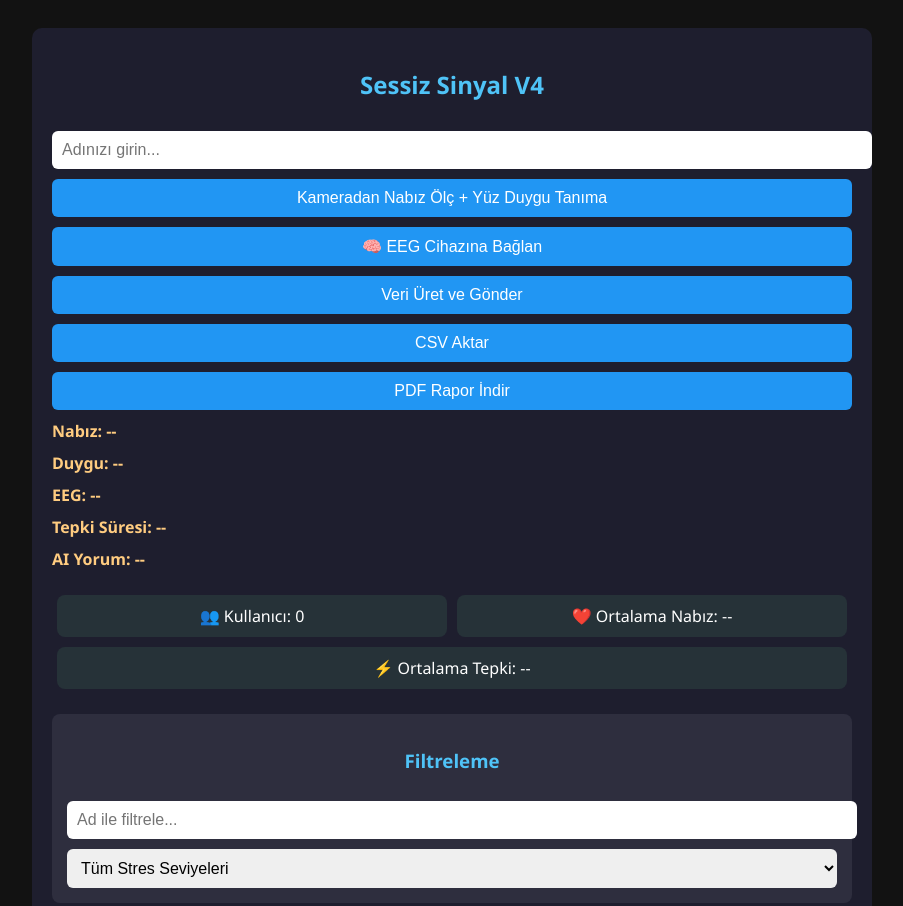
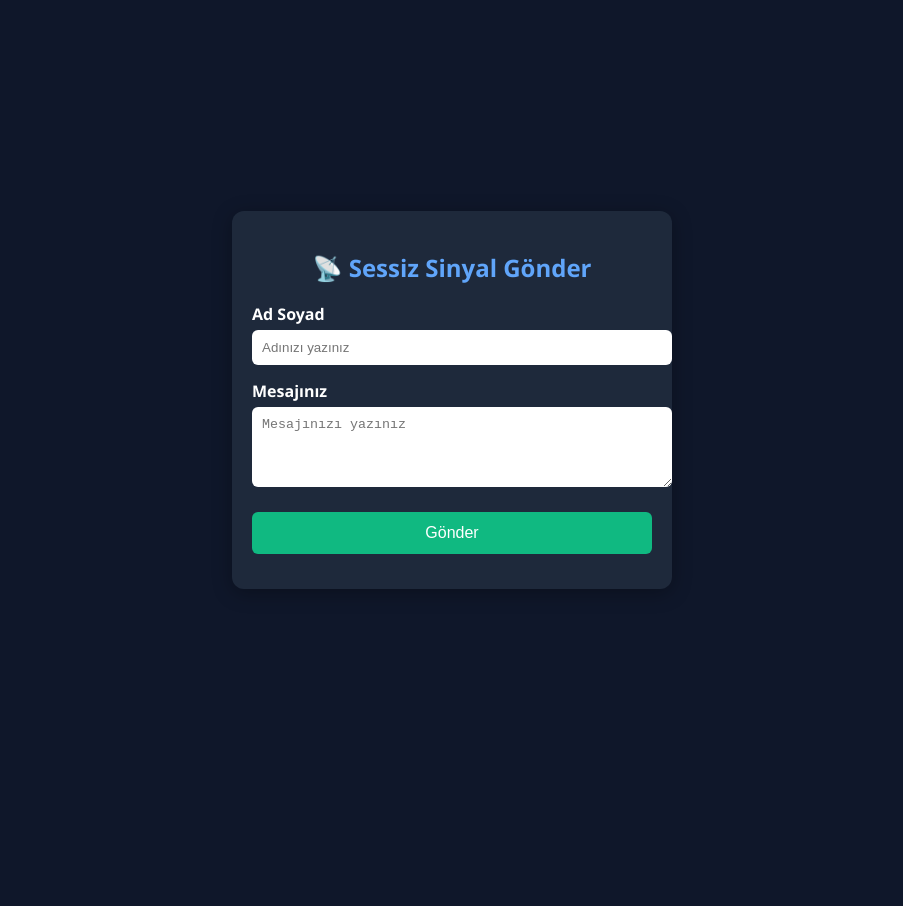
Before and after one commit to SeyhanC/sessiz-sinyal, a website: page index.html in a window 1280 px wide. Shown: the top 906 px of the page, without its empty margins (188-1091 px from the left). After the commit the page ends 800 px from the top, so only its background shows below. Drawn offline with nearby package versions, Linux system fonts and the light colour scheme.

Commit message:
Add files via upload

```diff
--- a/index.html
+++ b/index.html
@@ -2,147 +2,101 @@
 <html lang="tr">
 <head>
   <meta charset="UTF-8" />
-  <meta name="viewport" content="width=device-width, initial-scale=1.0">
-  <title>Sessiz Sinyal V4 - EEG + Duygu Tanıma</title>
-  <script src="https://cdnjs.cloudflare.com/ajax/libs/jspdf/2.5.1/jspdf.umd.min.js"></script>
-  <script src="https://cdn.jsdelivr.net/npm/chart.js"></script>
-  <script src="https://cdn.jsdelivr.net/npm/@tensorflow/tfjs"></script>
-  <script src="https://cdn.jsdelivr.net/npm/face-api.js"></script>
+  <meta name="viewport" content="width=device-width, initial-scale=1.0"/>
+  <title>📡 Sessiz Sinyal Gönder</title>
   <style>
-    body { background: #121212; color: white; font-family: 'Segoe UI', sans-serif; padding: 20px; }
-    .container { max-width: 800px; margin: auto; background: #1e1e2e; padding: 20px; border-radius: 10px; }
-    input, button, select { width: 100%; padding: 10px; margin-top: 10px; font-size: 1em; border: none; border-radius: 6px; }
-    button { background: #2196f3; color: white; cursor: pointer; }
-    h2, h3 { text-align: center; color: #4fc3f7; }
-    .output { margin-top: 10px; font-weight: bold; color: #ffcc80; }
-    canvas { margin-top: 20px; }
-    .stats { display: flex; justify-content: space-around; flex-wrap: wrap; margin-top: 20px; }
-    .stat-box { background: #263238; padding: 10px 15px; border-radius: 8px; margin: 5px; flex: 1 1 45%; text-align: center; }
-    .filter-box { margin-top: 20px; background: #2e2e3e; padding: 15px; border-radius: 8px; }
-    #video { width: 100%; border-radius: 10px; margin-top: 15px; display: none; }
+    body {
+      background-color: #0f172a;
+      font-family: 'Segoe UI', sans-serif;
+      color: white;
+      display: flex;
+      justify-content: center;
+      align-items: center;
+      height: 100vh;
+      margin: 0;
+    }
+    .form-container {
+      background-color: #1e293b;
+      padding: 20px;
+      border-radius: 12px;
+      box-shadow: 0 4px 20px rgba(0,0,0,0.3);
+      width: 90%;
+      max-width: 400px;
+    }
+    h2 {
+      text-align: center;
+      color: #60a5fa;
+    }
+    label {
+      display: block;
+      margin-top: 15px;
+      font-weight: bold;
+    }
+    input, textarea {
+      width: 100%;
+      padding: 10px;
+      border-radius: 6px;
+      border: none;
+      margin-top: 5px;
+    }
+    button {
+      width: 100%;
+      padding: 12px;
+      margin-top: 20px;
+      border: none;
+      border-radius: 6px;
+      background-color: #10b981;
+      color: white;
+      font-size: 16px;
+      cursor: pointer;
+    }
+    .result {
+      margin-top: 15px;
+      text-align: center;
+      font-weight: bold;
+    }
   </style>
 </head>
 <body>
-<div class="container">
-  <h2>Sessiz Sinyal V4</h2>
-  <input type="text" id="name" placeholder="Adınızı girin..." />
-  <button onclick="startCamera()">Kameradan Nabız Ölç + Yüz Duygu Tanıma</button>
-  <button onclick="connectEEG()">🧠 EEG Cihazına Bağlan</button>
-  <button onclick="start()">Veri Üret ve Gönder</button>
-  <button onclick="downloadCSV()">CSV Aktar</button>
-  <button onclick="generatePDF()">PDF Rapor İndir</button>
-  <video id="video" autoplay muted playsinline></video>
-  <div class="output" id="pulseOutput">Nabız: --</div>
-  <div class="output" id="emotionOutput">Duygu: --</div>
-  <div class="output" id="eegOutput">EEG: --</div>
-  <div class="output" id="reactionOutput">Tepki Süresi: --</div>
-  <div class="output" id="aiComment">AI Yorum: --</div>
-  <div class="stats">
-    <div class="stat-box" id="totalUsers">👥 Kullanıcı: 0</div>
-    <div class="stat-box" id="avgPulse">❤️ Ortalama Nabız: --</div>
-    <div class="stat-box" id="avgReaction">⚡ Ortalama Tepki: --</div>
+  <div class="form-container">
+    <h2>📡 Sessiz Sinyal Gönder</h2>
+    <label for="name">Ad Soyad</label>
+    <input type="text" id="name" placeholder="Adınızı yazınız" />
+    <label for="message">Mesajınız</label>
+    <textarea id="message" rows="4" placeholder="Mesajınızı yazınız"></textarea>
+    <button onclick="sendSignal()">Gönder</button>
+    <div class="result" id="result"></div>
   </div>
-  <div class="filter-box">
-    <h3>Filtreleme</h3>
-    <input type="text" id="filterName" placeholder="Ad ile filtrele..." oninput="filterData()" />
-    <select id="filterStress" onchange="filterData()">
-      <option value="">Tüm Stres Seviyeleri</option>
-      <option value="yüksek">Yüksek Stres</option>
-      <option value="normal">Normal</option>
-    </select>
-  </div>
-  <canvas id="pulseChart" height="200"></canvas>
-  <canvas id="reactionChart" height="200"></canvas>
-</div>
-<script>
-let pulse = 0, reaction = 0, aiComment = "", allData = [], detectedEmotion = "", eegAttention = 0;
 
-async function startCamera() {
-  const video = document.getElementById("video");
-  video.style.display = "block";
-  const stream = await navigator.mediaDevices.getUserMedia({ video: { facingMode: { exact: "environment" } } });
-  video.srcObject = stream;
+  <script>
+    const apiURL = "https://sinyal.onrender.com/api/sinyal";
 
-  await Promise.all([
-    faceapi.nets.tinyFaceDetector.loadFromUri('/models'),
-    faceapi.nets.faceExpressionNet.loadFromUri('/models')
-  ]);
+    async function sendSignal() {
+      const name = document.getElementById("name").value;
+      const message = document.getElementById("message").value;
+      const resultDiv = document.getElementById("result");
 
-  const canvas = document.createElement("canvas");
-  const ctx = canvas.getContext("2d");
-  let bpmList = [], previousAvg = null, lastTime = Date.now(), frameCount = 0;
+      try {
+        const response = await fetch(apiURL, {
+          method: "POST",
+          headers: { "Content-Type": "application/json" },
+          body: JSON.stringify({ name, message })
+        });
 
-  async function analyzeFrame() {
-    canvas.width = video.videoWidth;
-    canvas.height = video.videoHeight;
-    ctx.drawImage(video, 0, 0, canvas.width, canvas.height);
+        const data = await response.json();
 
-    const frame = ctx.getImageData(0, 0, canvas.width, canvas.height);
-    let sum = 0;
-    for (let i = 0; i < frame.data.length; i += 4) sum += frame.data[i];
-    const avg = sum / (frame.data.length / 4);
-
-    if (previousAvg !== null && frameCount % 5 === 0) {
-      const diff = avg - previousAvg;
-      if (diff > 0.5) {
-        const now = Date.now();
-        const bpm = 60000 / (now - lastTime);
-        lastTime = now;
-        bpmList.push(bpm);
-        if (bpmList.length > 5) bpmList.shift();
-        const avgBpm = Math.round(bpmList.reduce((a, b) => a + b, 0) / bpmList.length);
-        if (avgBpm >= 40 && avgBpm <= 180) {
-          pulse = avgBpm;
-          document.getElementById("pulseOutput").textContent = "Nabız: " + avgBpm + " (kamera)";
+        if (response.ok) {
+          resultDiv.style.color = "lightgreen";
+          resultDiv.textContent = "✅ " + data.message;
+        } else {
+          resultDiv.style.color = "red";
+          resultDiv.textContent = "❌ Hata: " + (data.message || "Bilinmeyen hata");
         }
+      } catch (error) {
+        resultDiv.style.color = "red";
+        resultDiv.textContent = "❌ Bağlantı hatası: " + error.message;
       }
     }
-    previousAvg = avg;
-
-    const detections = await faceapi.detectSingleFace(video, new faceapi.TinyFaceDetectorOptions()).withFaceExpressions();
-    if (detections && detections.expressions) {
-      const sorted = Object.entries(detections.expressions).sort((a, b) => b[1] - a[1]);
-      detectedEmotion = sorted[0][0];
-      document.getElementById("emotionOutput").textContent = "Duygu: " + detectedEmotion;
-    }
-
-    frameCount++;
-    requestAnimationFrame(analyzeFrame);
-  }
-  requestAnimationFrame(analyzeFrame);
-}
-
-async function connectEEG() {
-  try {
-    const device = await navigator.bluetooth.requestDevice({
-      filters: [{ namePrefix: 'MindWave' }],
-      optionalServices: [0xffe0]
-    });
-    const server = await device.gatt.connect();
-    const service = await server.getPrimaryService(0xffe0);
-    const characteristic = await service.getCharacteristic(0xffe1);
-
-    characteristic.startNotifications();
-    characteristic.addEventListener('characteristicvaluechanged', (event) => {
-      const data = new Uint8Array(event.target.value.buffer);
-      parseEEGData(data);
-    });
-
-    console.log("EEG cihazına bağlandı.");
-  } catch (error) {
-    console.error("EEG bağlantı hatası:", error);
-    alert("EEG cihazına bağlanılamadı.");
-  }
-}
-
-function parseEEGData(data) {
-  for (let i = 0; i < data.length; i++) {
-    if (data[i] === 0x04 && data[i + 1] === 0x80) {
-      eegAttention = data[i + 2];
-      document.getElementById("eegOutput").textContent = "EEG: Attention " + eegAttention;
-    }
-  }
-}
-</script>
+  </script>
 </body>
 </html>
```
